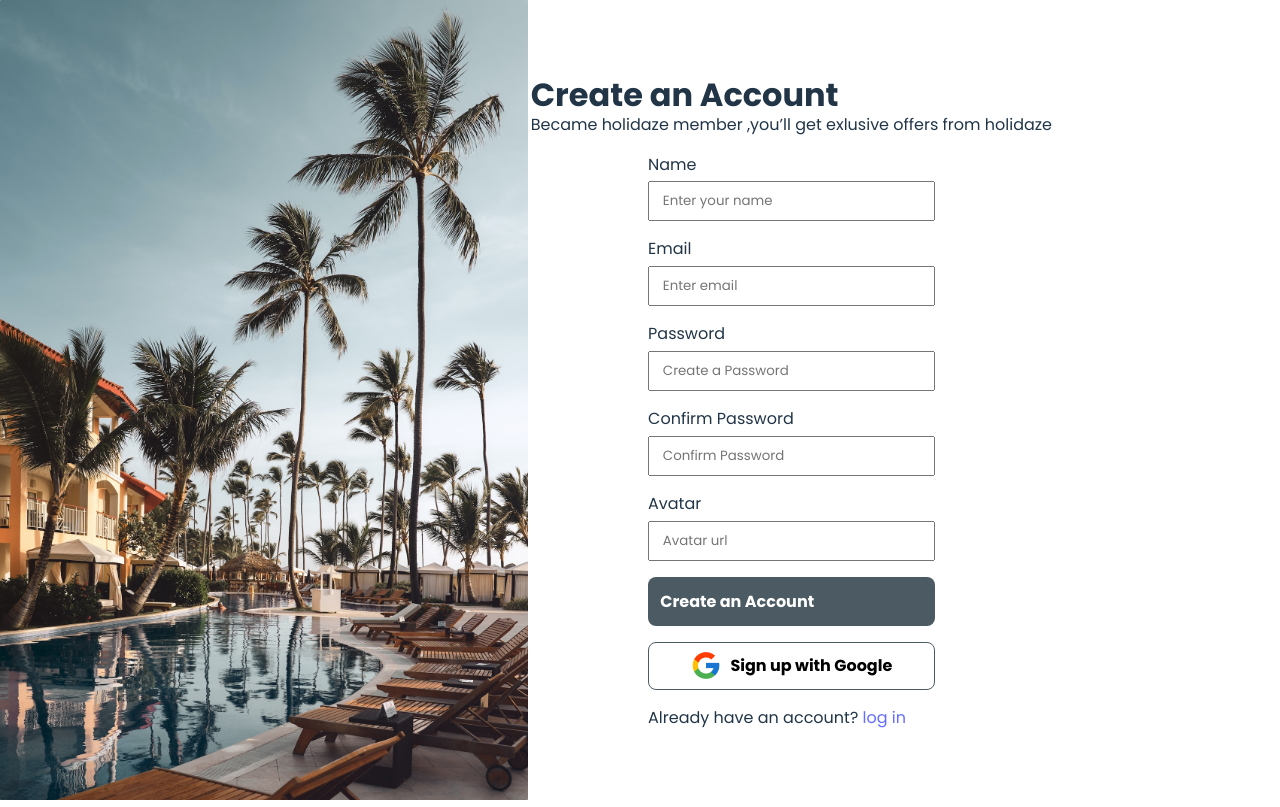
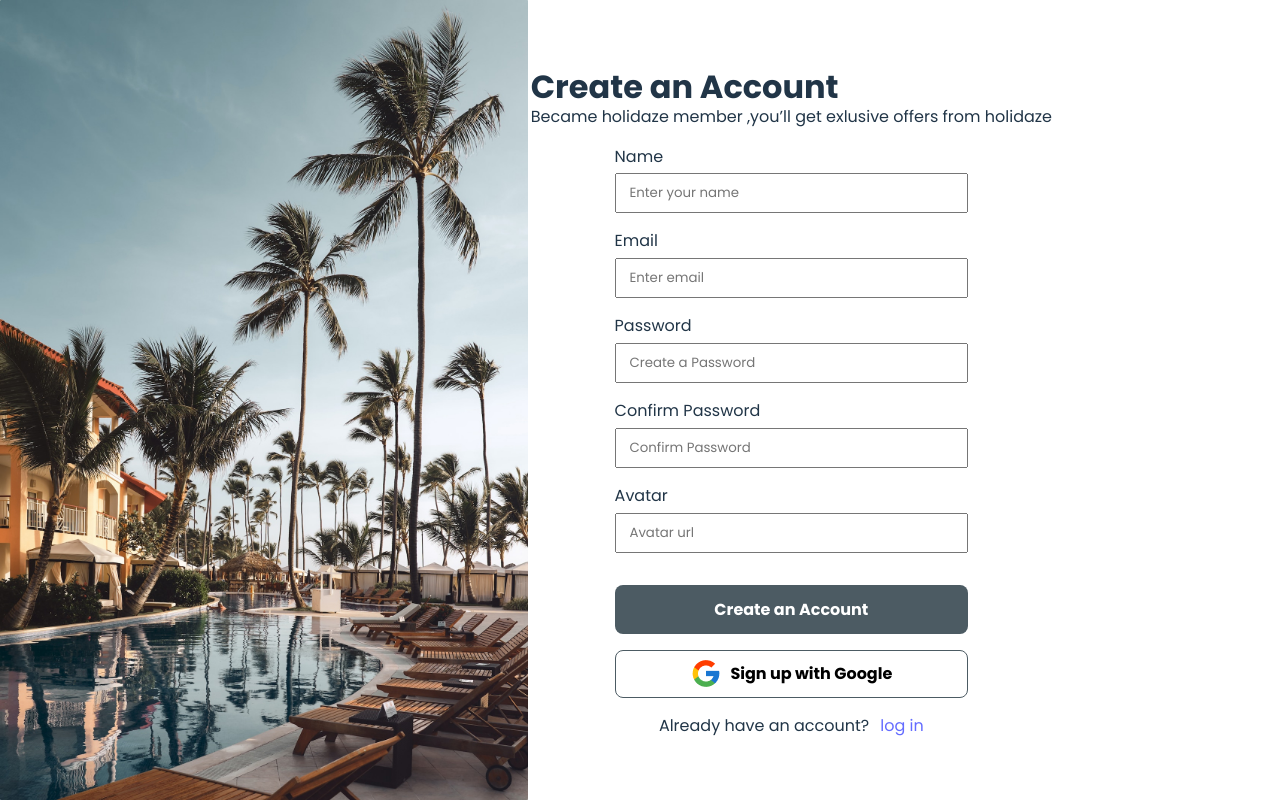
Before and after one commit to Nsebo/project-exam-2-nsebo, a React (Vite) app: page /signup in a window 1280 px wide. Built offline with nearby package versions, Linux system fonts and the light colour scheme.

Commit message:
starts authentication

```diff
--- a/src/authentication/Login/Login.jsx
+++ b/src/authentication/Login/Login.jsx
@@ -1,10 +1,33 @@
-import React from 'react';
+import React, { useState } from 'react';
 import loginImg from '../../assets/login-img.jpg';
 import googleIcon from '../../assets/flat-color-icons_google.png';
 import styles from './Login.module.scss';
 import { Link } from 'react-router-dom';
 
 const Login = () => {
+  const [email, setEmail] = useState('');
+  const [password, setPassword] = useState('');
+  const [error, setError] = useState(null);
+
+  const handleSubmit = (e) => {
+    e.preventDefault();
+    fetch('https://nf-api.onrender.com/api/v1/holidaze/auth/login', {
+      method: 'POST',
+      headers: {
+        'Content-Type': 'application/json',
+      },
+      body: JSON.stringify({ email, password }),
+    })
+      .then((response) => response.json())
+      .then((data) => {
+        // Handle successful login
+        console.log(data);
+      })
+      .catch((error) => {
+        // Handle login error
+        setError(error.message);
+      });
+  };
   return (
     <main>
       <div className={styles.login_container}>
@@ -14,11 +37,11 @@ const Login = () => {
         <div className={styles.login_details}>
           <div className={styles.login_details_heading}>
             <h1 className={styles.login_title}>Welcome back, Cey</h1>
-                        <p className={styles.login_title}>
+            <p className={styles.signup_title}>
               Welcome back! Please enter your details
             </p>
           </div>
-                    <form className={styles.form}>
+          <form className={styles.form} onSubmit={handleSubmit}>
             <div className={styles.form_body}>
               <div className={styles.email}>
                 <label className='form__label' htmlFor='email'>
--- a/src/authentication/Signup/Signup.jsx
+++ b/src/authentication/Signup/Signup.jsx
@@ -1,58 +1,122 @@
-import React, {useState} from 'react';
-import signupImg from "../../assets/signup-img.jpg";
-import googleIcon from "../../assets/flat-color-icons_google.png";
-import styles from "./Signup.module.scss";
+import React, { useState } from 'react';
+import signupImg from '../../assets/signup-img.jpg';
+import googleIcon from '../../assets/flat-color-icons_google.png';
+import styles from './Signup.module.scss';
 import { Link } from 'react-router-dom';
 
 const Signup = () => {
+  const [name, setName] = useState('');
+  const [lastName, setLastName] = useState('');
+  const [email, setEmail] = useState('');
+  const [password, setPassword] = useState('');
+
+  const handleSubmit = (e) => {
+    e.preventDefault();
+
+    const data = {
+      name: name,
+      email: email,
+      password: password,
+    };
+
+    fetch('https://nf-api.onrender.com/api/v1/holidaze/auth/register', {
+      method: 'POST',
+      headers: {
+        'Content-Type': 'application/json',
+      },
+      body: JSON.stringify(data),
+    })
+      .then((response) => response.json())
+      .then((data) => console.log(data))
+      .catch((error) => console.error(error));
+  };
+
   return (
     <main>
       <div className={styles.signup_container}>
         <div className={styles.signup_image}>
-                    <img src={signupImg} alt="Signup Image" />
+          <img src={signupImg} alt='Signup Image' />
         </div>
         <div className={styles.signup_details}>
           <div className={styles.signup_details_heading}>
-                        <h1 className={styles.signup_title}>
-                            Create an Account
-                        </h1 >
-                        <p className={styles.signup_para}>Became holidaze member ,you’ll get exlusive
-                            offers from holidaze</p>
+            <h1 className={styles.signup_title}>Create an Account</h1>
+            <p className={styles.signup_para}>
+              Became holidaze member ,you’ll get exlusive offers from holidaze
+            </p>
           </div>
-                    <form className={styles.form}>
+          <form className={styles.form} onSubmit={handleSubmit}>
             <div className={styles.form_body}>
               <div className={styles.username}>
-                                <label className="form__label" htmlFor="name">Name{""} </label>
-                                <input className={styles.form_input} type="text" id="name" placeholder="Enter your name"/>
+                <label className='form__label' htmlFor='name'>
+                  Name{''}{' '}
+                </label>
+                <input
+                  className={styles.form_input}
+                  type='text'
+                  id='name'
+                  placeholder='Enter your name'
+                />
               </div>
               <div className={styles.email}>
-                                <label className={styles.form_label} htmlFor="email">Email{""} </label>
-                                <input type="email" id="email" className={styles.form_input} placeholder="Enter email"/>
+                <label className={styles.form_label} htmlFor='email'>
+                  Email{''}{' '}
+                </label>
+                <input
+                  type='email'
+                  id='email'
+                  className={styles.form_input}
+                  placeholder='Enter email'
+                />
               </div>
               <div className={styles.password}>
-                                <label className={styles.form_label} htmlFor="password">Password{""} </label>
-                                <input className={styles.form_input} type="password" id="password" placeholder="Create a Password"/>
+                <label className={styles.form_label} htmlFor='password'>
+                  Password{''}{' '}
+                </label>
+                <input
+                  className={styles.form_input}
+                  type='password'
+                  id='password'
+                  placeholder='Create a Password'
+                />
               </div>
               <div className={styles.confirm_password}>
-                                <label className={styles.form_label} htmlFor="confirmPassword">Confirm Password {""}</label>
-                                <input className={styles.form_input} type="password" id="confirmPassword"
-                                       placeholder="Confirm Password"/>
+                <label className={styles.form_label} htmlFor='confirmPassword'>
+                  Confirm Password {''}
+                </label>
+                <input
+                  className={styles.form_input}
+                  type='password'
+                  id='confirmPassword'
+                  placeholder='Confirm Password'
+                />
               </div>
               <div className={styles.Avatar}>
-                                <label className={styles.form_label} htmlFor="avatar">Avatar{""}</label>
-                                <input type="avatar" name="avatar" id="avatar" className={styles.form_input} placeholder="Avatar url"/>
+                <label className={styles.form_label} htmlFor='avatar'>
+                  Avatar{''}
+                </label>
+                <input
+                  type='avatar'
+                  name='avatar'
+                  id='avatar'
+                  className={styles.form_input}
+                  placeholder='Avatar url'
+                />
               </div>
             </div>
             <div className={styles.btn}>
-                            <button type="submit" className={styles.submit_btn}>Create an Account</button>
+              <button type='submit' className={styles.submit_btn}>
+                Create an Account
+              </button>
+              <button type='submit' className={styles.google_btn}>
+                <img src={googleIcon} alt='google Icon' />
+                Sign up with Google
+              </button>
             </div>
-                        <div className={styles.btn}>
-                            <button type="submit" className={styles.google_btn}>
-                                <img src={googleIcon} alt="google Icon" />
-                                Sign up with Google</button>
-                        </div>
+
             <div>
-                            <p className={styles.login}>Already have an account?{""} <Link to="/login">log in</Link></p>
+              <p className={styles.signup}>
+                Already have an account?{''} <Link>log in</Link>
+              </p>
             </div>
           </form>
         </div>
--- a/src/authentication/Signup/Signup.module.scss
+++ b/src/authentication/Signup/Signup.module.scss
@@ -6,7 +6,7 @@
   max-width: 100vw;
   overflow: hidden;
 
-  .signup_image{
+  .signup_image {
     flex: 0.5;
     img {
       height: 100vh;
@@ -23,12 +23,13 @@
     flex: 0.5;
 
     .signup_details_heading {
-      h1{
+      h1 {
         font-size: 2rem;
       }
     }
 
-    form{
+    form {
+      width: 67%;
       .form_body {
         label {
           display: block;
@@ -49,16 +50,13 @@
     }
 
     .btn {
+      margin-top: 2rem;
       button {
         width: 100%;
-        display: flex;
-        align-items: center;
-        justify-content: space-between;
-        margin: 1rem 0 1rem;
+        margin: 0 0 1rem;
         cursor: pointer;
         border-radius: 0.5rem;
         font-weight: bold;
-
       }
 
       .submit_btn {
@@ -77,5 +75,12 @@
         padding: 0.4rem;
       }
     }
+
+    .signup {
+      display: flex;
+      align-items: center;
+      justify-content: center;
+      gap: 0.7rem;
+    }
   }
 }
```
Also changed, not shown: src/layouts/Header/Header.module.scss (line endings or trailing spaces). Lines whose indentation alone changed are shown as unchanged.
